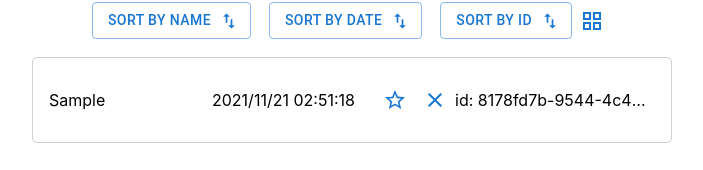
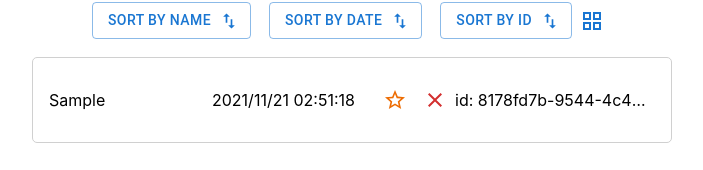
Before and after one commit to kn999kn/project_a, a React (Create React App) app: page / in a window 1280 px wide. Both pictures are taken after typing "Sample" into the empty fields and a click on the button "ADD TO LIST". Shown: the part 136-306 px from the top of the page, without its empty margins (288-991 px from the left). Built offline with nearby package versions, Linux system fonts and the light colour scheme.

Commit message:
add tooltip to best of the best icon

```diff
--- a/src/i18n.js
+++ b/src/i18n.js
@@ -12,6 +12,8 @@ const resources = {
       "Sort by id": "Sort by id",
       "Type album title": "Type album title",
       "Add to List": "Add to List",
+      "Set as best of the best": "Set as best of the best",
+      "Unset best of the best": "Unset as best of the best",
     },
   },
   ua: {
@@ -21,6 +23,8 @@ const resources = {
       "Sort by id": "Сортувати по id",
       "Type album title": "Додаті назву альбому",
       "Add to List": "Додати альбом",
+      "Set as best of the best": "Помітити як кращій з найкращих",
+      "Unset best of the best": "Прибрати кращій з найкращих",
     },
   },
 };
--- a/src/screens/Albums/Form/index.jsx
+++ b/src/screens/Albums/Form/index.jsx
@@ -3,8 +3,10 @@ import Input from "@mui/material/Input";
 import Button from "@mui/material/Button";
 import styles from "./styles.module.css";
 import { useTranslation } from "react-i18next";
+
 export const Form = ({ inputValue, onInputChange, onSubmit }) => {
   const { t } = useTranslation();
+
   return (
     <div className={styles.wrapper}>
       <Input
--- a/src/screens/Albums/index.jsx
+++ b/src/screens/Albums/index.jsx
@@ -5,6 +5,8 @@ import GridViewIcon from "@mui/icons-material/GridView";
 import FormatListBulletedIcon from "@mui/icons-material/FormatListBulleted";
 import StarIcon from "@mui/icons-material/Star";
 import CloseIcon from "@mui/icons-material/Close";
+import { Tooltip } from "@mui/material";
+import { useTranslation } from "react-i18next";
 import { List } from "../../components/List";
 import { ListItem } from "../../components/ListItem";
 import { Languages } from "./Languages";
@@ -28,6 +30,8 @@ export const Albums = () => {
   const [isGrid, setIsGrid] = useState(
     () => JSON.parse(localStorage.getItem("isGrid")) || false
   );
+
+  const { t } = useTranslation();
 
   const { handleSort, sortedList, activeSortType, isReverseOrder } =
     useListSort({
@@ -112,24 +116,34 @@ export const Albums = () => {
             date={date}
           >
             {isFavorite ? (
+              <Tooltip
+                title={`${t("Unset best of the best")} `}
+                placement="top"
+              >
                 <IconButton
-                color="primary"
+                  color="warning"
                   component="span"
                   onClick={() => removeFavoriteMark(id)}
                 >
                   <StarIcon />
                 </IconButton>
+              </Tooltip>
             ) : (
+              <Tooltip
+                title={`${t("Set as best of the best")} `}
+                placement="top"
+              >
                 <IconButton
-                color="primary"
+                  color="warning"
                   component="span"
                   onClick={() => addFavoriteMark(id)}
                 >
                   <StarBorderIcon />
                 </IconButton>
+              </Tooltip>
             )}
             <IconButton
-              color="primary"
+              color="error"
               component="span"
               onClick={() => removeItem(id)}
             >
```
Lines whose indentation alone changed are shown as unchanged.
